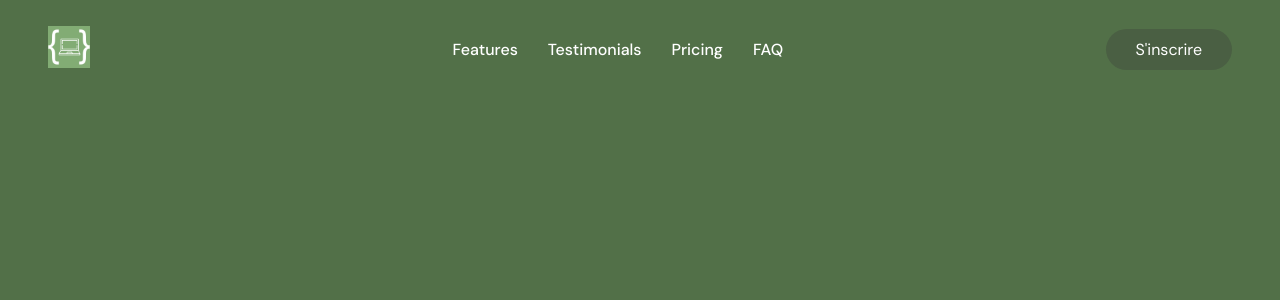
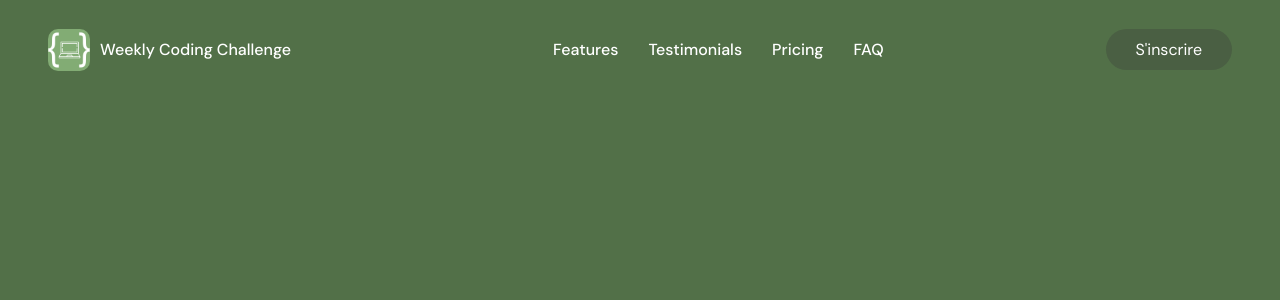
Before and after one commit to lblandin/wcc, an Angular app: page / in a window 1280 px wide. Shown: the top 300 px of the page. Built offline with nearby package versions, Linux system fonts and the light colour scheme.

Commit message:
Quelques petites modifications

```diff
--- /dev/null
+++ b/src/app/common/standard-button/standard-button.component.css
@@ -0,0 +1,12 @@
+.btn-subscribe {
+    background-color: #4a5f43;
+    border: none;
+    color: #fff;
+    padding: 10px 30px;
+    text-align: center;
+    text-decoration: none;
+    display: inline-block;
+    font-size: inherit;
+    border-radius: 25px;
+    font-family: inherit;
+}
--- /dev/null
+++ b/src/app/common/standard-button/standard-button.component.html
@@ -0,0 +1 @@
+<button class="btn-subscribe">S'inscrire</button>
--- a/src/app/header/header.component.css
+++ b/src/app/header/header.component.css
@@ -19,15 +19,17 @@
 
 }
 
-.btn-subscribe {
-    background-color: #4a5f43;
-    border: none;
-    color: #fff;
-    padding: 10px 30px;
-    text-align: center;
-    text-decoration: none;
-    display: inline-block;
-    font-size: inherit;
-    border-radius: 25px;
-    font-family: inherit;
+.logo-container {
+    display: flex;
+    align-items: center;
+    justify-content: space-between;
+
+    p {
+        margin-left: 10px;
+        color: #fff;
+    }
+
+    img {
+        border-radius: 10px;
+    }
 }
--- a/src/app/header/header.component.html
+++ b/src/app/header/header.component.html
@@ -2,7 +2,8 @@
     <div class="main-container">
         <div class="logo-container">
             <!-- Mettre le logo -->
-            <img src="../../assets/images/logo-wcc.png" alt="Logo" width="42" height="42">
+            <img src="assets/images/logo-wcc.png" alt="Logo" width="42" height="42">
+            <p>Weekly Coding Challenge</p>
         </div>
         <div class="list-items">
             <!-- Mettre les onglets -->
@@ -15,7 +16,7 @@
         </div>
         <div>
             <!-- Mettre le bouton pour s'inscrire -->
-             <button class="btn-subscribe">S'inscrire</button>
+             <app-standard-button></app-standard-button>
         </div>
     </div>
 </ng-container>
--- a/src/app/header/header.component.ts
+++ b/src/app/header/header.component.ts
@@ -1,8 +1,9 @@
 import { Component } from '@angular/core';
+import { StandardButtonComponent } from '../common/standard-button/standard-button.component';
 
 @Component({
   selector: 'app-header',
-  imports: [],
+  imports: [StandardButtonComponent],
   templateUrl: './header.component.html',
   styleUrl: './header.component.css'
 })
--- a/src/index.html
+++ b/src/index.html
@@ -2,7 +2,7 @@
 <html lang="en">
 <head>
   <meta charset="utf-8">
-  <title>Wcc</title>
+  <title>Weekly Coding Challenge - Build project with new challenge every weeks</title>
   <base href="/">
   <link rel="icon" type="image/x-icon" href="favicon.ico">
   <link rel="preconnect" href="https://fonts.googleapis.com">
```
Also changed, not shown: src/app/common/standard-button/standard-button.component.ts (added, +11 -0 lines), public/assets/images/logo-wcc.png (renamed from src/assets/images/logo-wcc.png), 1 other file (tests, documents, lock files or other folders).
